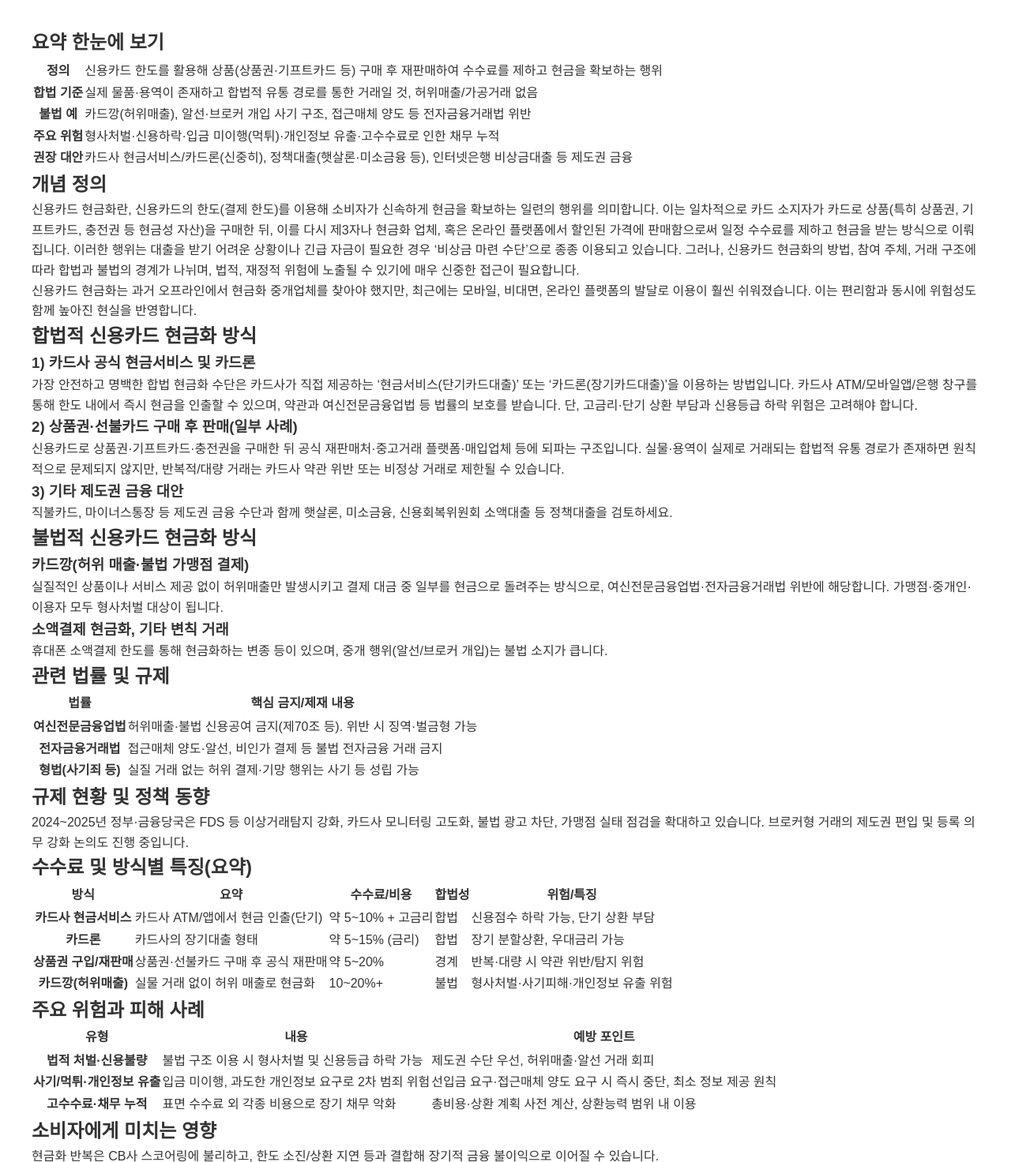
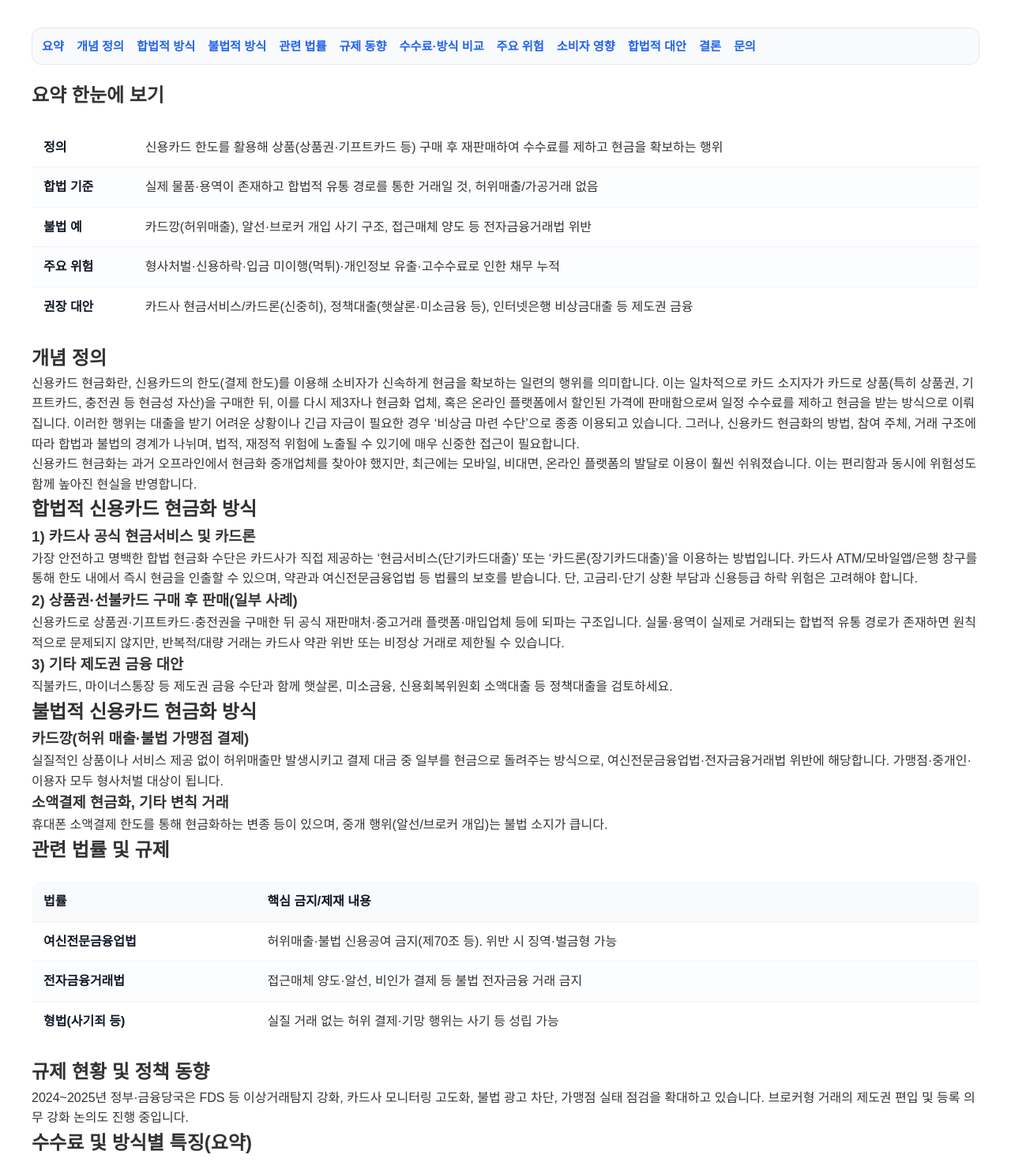
Before and after one commit to aa0313aa/gusrmaghk, a website: page 신용카드-현금화-개념-정의.html in a window 1280 px wide. Shown: the part 280-1752 px from the top of the page at 79% size. Drawn offline with Linux system fonts and the light colour scheme.

Commit message:
feat(concept): add in-page TOC and section anchors; style .toc

```diff
--- a/assets/css/style.css
+++ b/assets/css/style.css
@@ -1364,3 +1364,30 @@ html { font-size: 16px; }
         font-size: 0.95rem;
     }
 }
+
+/* Tables */
+.table-wrap { width: 100%; overflow-x: auto; -webkit-overflow-scrolling: touch; margin: 1.25rem 0; }
+table.table { width: 100%; border-collapse: collapse; background: #fff; border: 1px solid #e5e7eb; border-radius: 12px; overflow: hidden; }
+table.table thead { background: #f8fafc; }
+table.table th, table.table td { padding: 12px 14px; border-bottom: 1px solid #eef2f7; text-align: left; vertical-align: top; }
+table.table th { font-weight: 700; color: #111827; white-space: nowrap; }
+table.table tbody tr:nth-child(even) { background: #fcfdff; }
+table.table caption { caption-side: top; text-align: left; font-weight: 700; margin-bottom: 8px; color: #111; }
+
+/* Badges for legality/risk */
+.badge { display: inline-block; padding: 2px 8px; border-radius: 999px; font-size: 0.85rem; line-height: 1.6; font-weight: 600; }
+.badge-safe { background: #e8f5e9; color: #1b5e20; border: 1px solid #c8e6c9; }
+.badge-risk { background: #fff8e1; color: #8d6e63; border: 1px solid #ffe0b2; }
+.badge-illegal { background: #ffebee; color: #b71c1c; border: 1px solid #ffcdd2; }
+
+/* Definition list style (optional) */
+.kv { display: grid; grid-template-columns: 160px 1fr; gap: 10px 16px; margin: 1rem 0; }
+.kv dt { font-weight: 700; color: #111827; }
+.kv dd { margin: 0; color: #374151; }
+
+/* In-page TOC */
+.toc { background: #f8fafc; border: 1px solid #e5e7eb; border-radius: 12px; padding: 10px 12px; margin: 0.5rem 0 1.25rem; }
+.toc ul { list-style: none; display: flex; flex-wrap: wrap; gap: 10px 16px; }
+.toc a { text-decoration: none; color: #2563eb; font-weight: 600; font-size: 0.95rem; }
+.toc a:hover { text-decoration: underline; }
+.toc a:focus { outline: 2px solid rgba(37,99,235,0.35); outline-offset: 2px; border-radius: 6px; }
--- a/신용카드-현금화-개념-정의.html
+++ b/신용카드-현금화-개념-정의.html
@@ -72,7 +72,23 @@
         </script>
 
         <section class="doc-content">
-            <h2>요약 한눈에 보기</h2>
+            <nav class="toc" aria-label="본문 목차">
+                <ul>
+                    <li><a href="#summary">요약</a></li>
+                    <li><a href="#definition">개념 정의</a></li>
+                    <li><a href="#legal">합법적 방식</a></li>
+                    <li><a href="#illegal">불법적 방식</a></li>
+                    <li><a href="#laws">관련 법률</a></li>
+                    <li><a href="#policy">규제 동향</a></li>
+                    <li><a href="#fees-compare">수수료·방식 비교</a></li>
+                    <li><a href="#risks">주요 위험</a></li>
+                    <li><a href="#impact">소비자 영향</a></li>
+                    <li><a href="#alternatives">합법적 대안</a></li>
+                    <li><a href="#conclusion">결론</a></li>
+                    <li><a href="#contact">문의</a></li>
+                </ul>
+            </nav>
+            <h2 id="summary">요약 한눈에 보기</h2>
             <div class="table-wrap">
                 <table class="table" aria-describedby="summary-desc">
                     <caption id="summary-desc" class="sr-only">신용카드 현금화 핵심 요약</caption>
@@ -101,11 +117,11 @@
                 </table>
             </div>
 
-            <h2>개념 정의</h2>
+            <h2 id="definition">개념 정의</h2>
             <p>신용카드 현금화란, 신용카드의 한도(결제 한도)를 이용해 소비자가 신속하게 현금을 확보하는 일련의 행위를 의미합니다. 이는 일차적으로 카드 소지자가 카드로 상품(특히 상품권, 기프트카드, 충전권 등 현금성 자산)을 구매한 뒤, 이를 다시 제3자나 현금화 업체, 혹은 온라인 플랫폼에서 할인된 가격에 판매함으로써 일정 수수료를 제하고 현금을 받는 방식으로 이뤄집니다. 이러한 행위는 대출을 받기 어려운 상황이나 긴급 자금이 필요한 경우 ‘비상금 마련 수단’으로 종종 이용되고 있습니다. 그러나, 신용카드 현금화의 방법, 참여 주체, 거래 구조에 따라 합법과 불법의 경계가 나뉘며, 법적, 재정적 위험에 노출될 수 있기에 매우 신중한 접근이 필요합니다.</p>
             <p>신용카드 현금화는 과거 오프라인에서 현금화 중개업체를 찾아야 했지만, 최근에는 모바일, 비대면, 온라인 플랫폼의 발달로 이용이 훨씬 쉬워졌습니다. 이는 편리함과 동시에 위험성도 함께 높아진 현실을 반영합니다.</p>
 
-            <h2>합법적 신용카드 현금화 방식</h2>
+            <h2 id="legal">합법적 신용카드 현금화 방식</h2>
             <h3>1) 카드사 공식 현금서비스 및 카드론</h3>
             <p>가장 안전하고 명백한 합법 현금화 수단은 카드사가 직접 제공하는 ‘현금서비스(단기카드대출)’ 또는 ‘카드론(장기카드대출)’을 이용하는 방법입니다. 카드사 ATM/모바일앱/은행 창구를 통해 한도 내에서 즉시 현금을 인출할 수 있으며, 약관과 여신전문금융업법 등 법률의 보호를 받습니다. 단, 고금리·단기 상환 부담과 신용등급 하락 위험은 고려해야 합니다.</p>
             <h3>2) 상품권·선불카드 구매 후 판매(일부 사례)</h3>
@@ -113,13 +129,13 @@
             <h3>3) 기타 제도권 금융 대안</h3>
             <p>직불카드, 마이너스통장 등 제도권 금융 수단과 함께 햇살론, 미소금융, 신용회복위원회 소액대출 등 정책대출을 검토하세요.</p>
 
-            <h2>불법적 신용카드 현금화 방식</h2>
+            <h2 id="illegal">불법적 신용카드 현금화 방식</h2>
             <h3>카드깡(허위 매출·불법 가맹점 결제)</h3>
             <p>실질적인 상품이나 서비스 제공 없이 허위매출만 발생시키고 결제 대금 중 일부를 현금으로 돌려주는 방식으로, 여신전문금융업법·전자금융거래법 위반에 해당합니다. 가맹점·중개인·이용자 모두 형사처벌 대상이 됩니다.</p>
             <h3>소액결제 현금화, 기타 변칙 거래</h3>
             <p>휴대폰 소액결제 한도를 통해 현금화하는 변종 등이 있으며, 중개 행위(알선/브로커 개입)는 불법 소지가 큽니다.</p>
 
-            <h2>관련 법률 및 규제</h2>
+            <h2 id="laws">관련 법률 및 규제</h2>
             <div class="table-wrap">
                 <table class="table" aria-describedby="laws-desc">
                     <caption id="laws-desc" class="sr-only">신용카드 현금화 관련 주요 법률과 금지행위</caption>
@@ -146,10 +162,10 @@
                 </table>
             </div>
 
-            <h2>규제 현황 및 정책 동향</h2>
+            <h2 id="policy">규제 현황 및 정책 동향</h2>
             <p>2024~2025년 정부·금융당국은 FDS 등 이상거래탐지 강화, 카드사 모니터링 고도화, 불법 광고 차단, 가맹점 실태 점검을 확대하고 있습니다. 브로커형 거래의 제도권 편입 및 등록 의무 강화 논의도 진행 중입니다.</p>
 
-            <h2>수수료 및 방식별 특징(요약)</h2>
+            <h2 id="fees-compare">수수료 및 방식별 특징(요약)</h2>
             <div class="table-wrap">
                 <table class="table" aria-describedby="compare-desc">
                     <caption id="compare-desc" class="sr-only">방식별 요약 비교</caption>
@@ -195,7 +211,7 @@
                 </table>
             </div>
 
-            <h2>주요 위험과 피해 사례</h2>
+            <h2 id="risks">주요 위험과 피해 사례</h2>
             <div class="table-wrap">
                 <table class="table" aria-describedby="risks-desc">
                     <caption id="risks-desc" class="sr-only">주요 위험 유형과 예방 포인트</caption>
@@ -226,10 +242,10 @@
                 </table>
             </div>
 
-            <h2>소비자에게 미치는 영향</h2>
+            <h2 id="impact">소비자에게 미치는 영향</h2>
             <p>현금화 반복은 CB사 스코어링에 불리하고, 한도 소진/상환 지연 등과 결합해 장기적 금융 불이익으로 이어질 수 있습니다.</p>
 
-            <h2>합법적 금융 대안</h2>
+            <h2 id="alternatives">합법적 금융 대안</h2>
             <ul>
                 <li>카드사 현금서비스·카드론(신중히 사용)</li>
                 <li>정책 금융: 햇살론 계열, 신용회복위원회 소액대출 등</li>
@@ -237,10 +253,10 @@
                 <li>가족 상의, 재산 유동화, 불필요 소비 감축 등</li>
             </ul>
 
-            <h2>결론 및 권고</h2>
+            <h2 id="conclusion">결론 및 권고</h2>
             <p>신용카드 현금화는 단기 자금 조달 수단일 수 있으나, 법적·경제적 리스크가 큽니다. 합법성·안전성을 최우선으로 판단하고, 제도권 금융 대안을 우선 검토하세요. 허위매출/알선 개입 거래는 단호히 피해야 합니다.</p>
 
-            <h3>문의 및 상담</h3>
+            <h3 id="contact">문의 및 상담</h3>
             <p>전화: 010-5842-9536<br>
             카카오톡: <a href="https://pf.kakao.com/_SBFexb/chat" target="_blank" rel="noopener">플러스친구 연결</a></p>
         </section>
```
